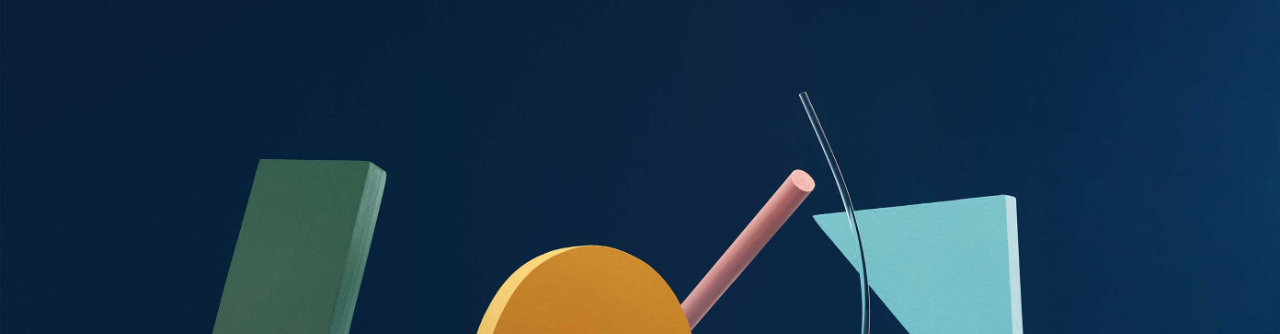
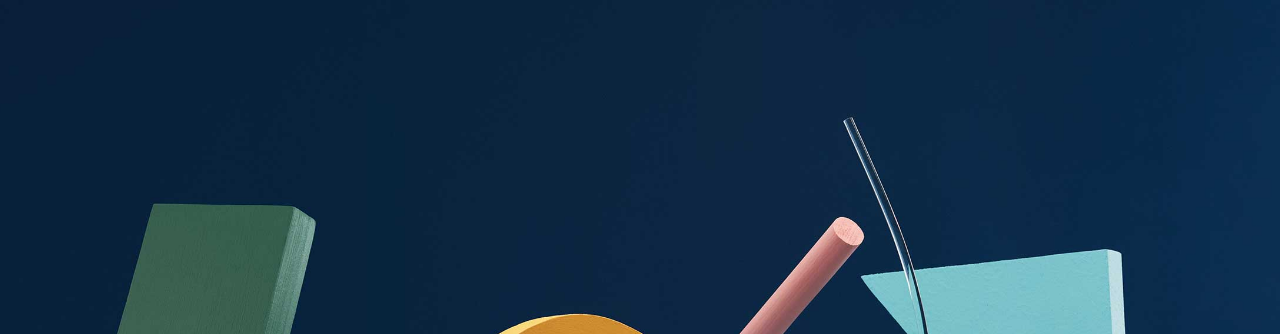
Before and after one commit to Svencodeflow/canvas, a plain HTML site: page index.html in a window 1280 px wide. Shown: the top 334 px of the page. Drawn offline with Linux system fonts and the light colour scheme.

Commit message:
modified:   assets/css/style.css

```diff
--- a/assets/css/style.css
+++ b/assets/css/style.css
@@ -10,9 +10,9 @@
 html {
     font-size: 10px;
     scroll-behavior: smooth;
+    height: 100%;
 }
 
-html,
 body {
     height: 100%;
 }
@@ -22,7 +22,8 @@ body {
     src: url("../fonts/roboto/Roboto-Regular.ttf");
 }
 
-p {
+h1,
+h2 {
     font-family: "roboto";
 }
 
@@ -37,12 +38,11 @@ p {
     background-repeat: no-repeat;
     justify-content: center;
     align-items: center;
-    width: 100vw;
-    height: 100vh;
+    padding-bottom: 25em;
 }
 
 #bg h1 {
-    padding-top: 5em;
+    padding-top: 45vh;
     font-size: 5.8rem;
     color: white;
 }
@@ -117,12 +117,9 @@ p {
 #gallerie {
 
     margin: 0 auto;
-    /* margin-bottom: 15px; */
     display: flex;
     flex-wrap: wrap;
-    /* flex-wrap: wrap; */
     justify-content: center;
-    /* align-items: center; */
     width: 80%;
 }
 
@@ -179,12 +176,10 @@ p {
 #footer {
     position: fixed;
     bottom: 0;
-    right: 0;
     width: 100%;
     font-size: 1em;
     text-align: right;
     padding: 3px;
-    /* width: 100vw; */
     font-family: "roboto";
     background-color: #f7f7f7;
 }
```
